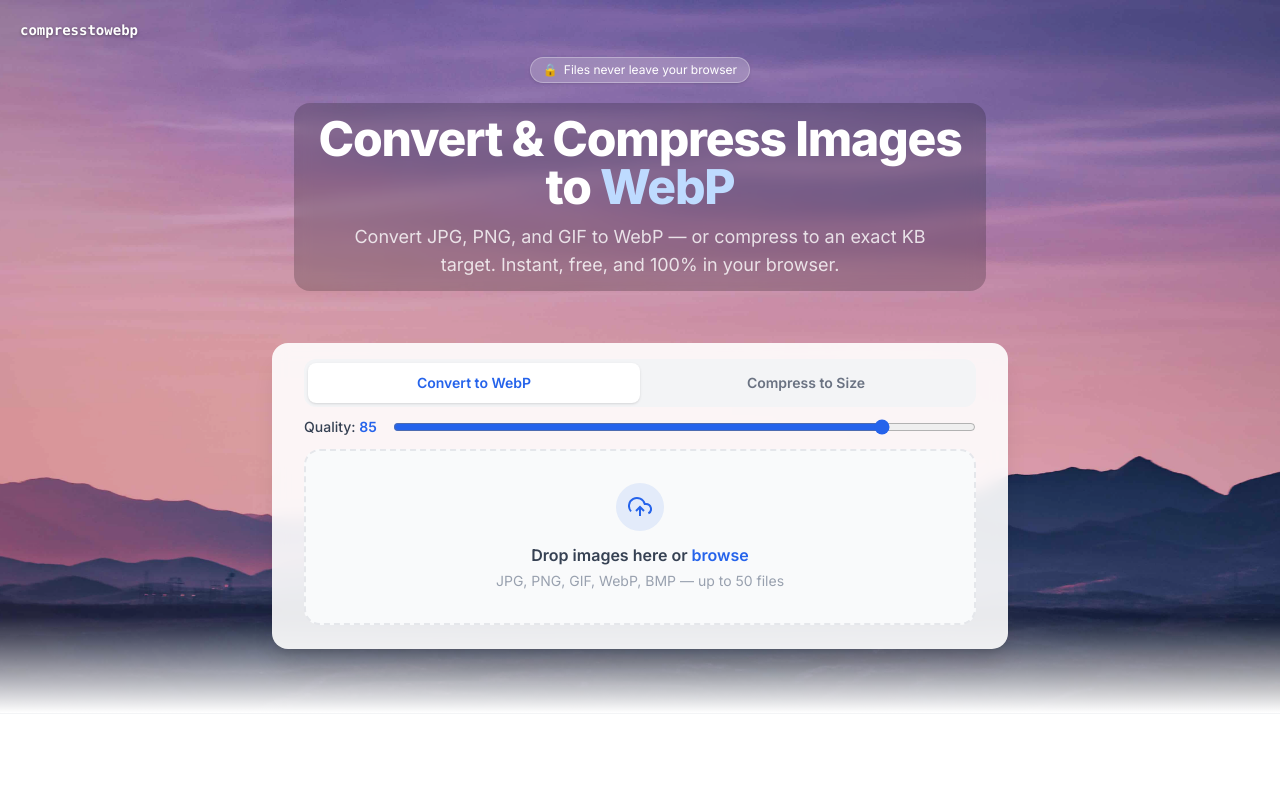
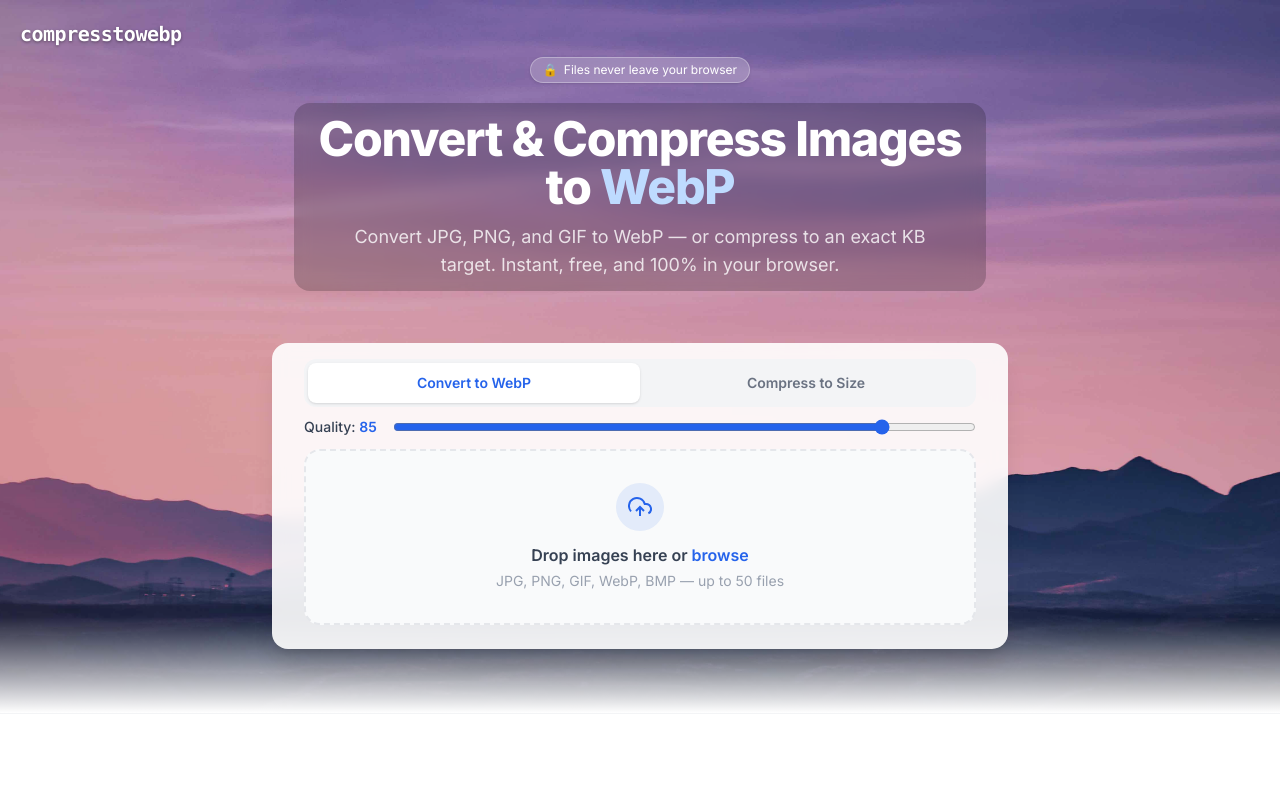
Before and after one commit to recynt-studyz/compresstowebp, a Next.js app: page / in a window 1280 px wide. Shown: the top 800 px of the page. Built offline with nearby package versions, Linux system fonts and the light colour scheme.

Commit message:
add floating white logo overlaying hero image

```diff
--- a/app/page.tsx
+++ b/app/page.tsx
@@ -121,7 +121,7 @@
 
         {/* Logo */}
         <span
-          className="absolute top-5 left-5 z-20 font-mono font-semibold text-white text-sm"
+          className="absolute top-5 left-5 z-20 font-mono font-semibold tracking-tight text-white text-lg sm:text-xl"
           style={{ textShadow: '0 1px 3px rgba(0,0,0,0.4)' }}
         >
           compresstowebp
```
